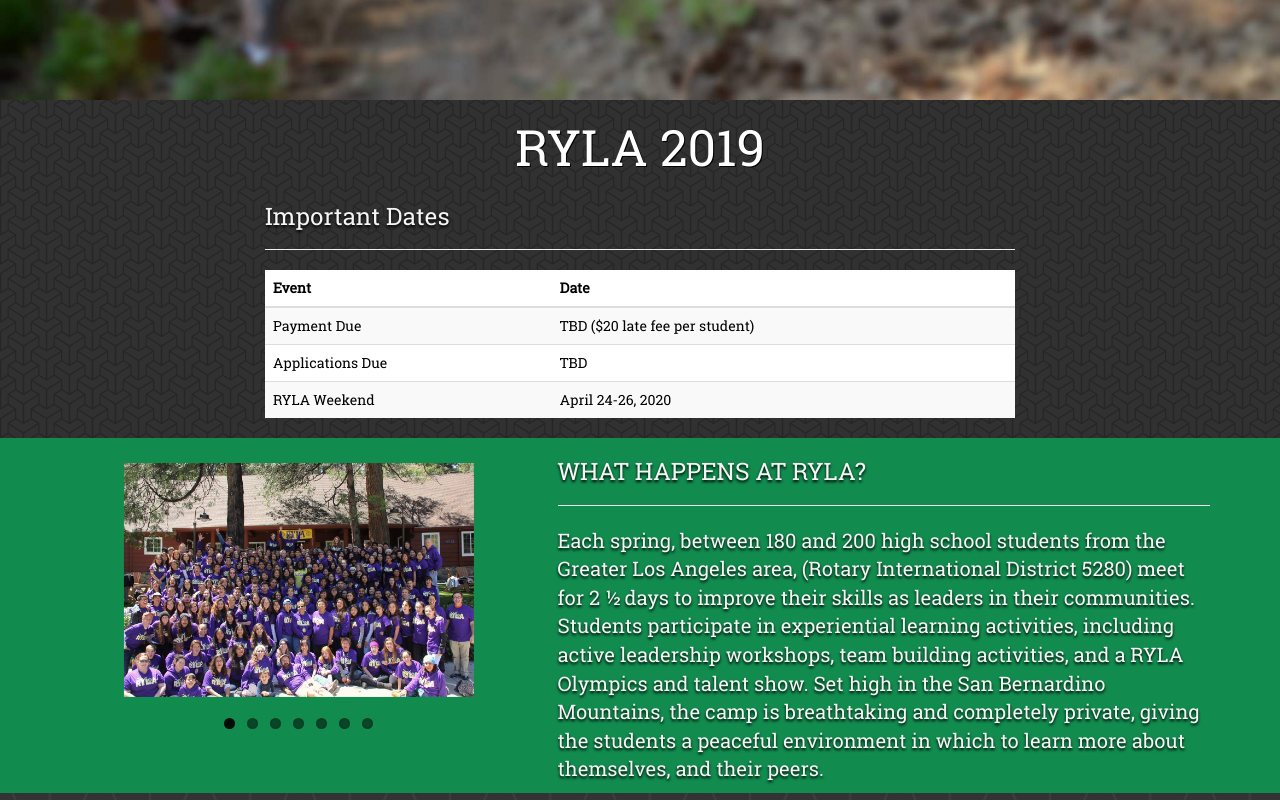
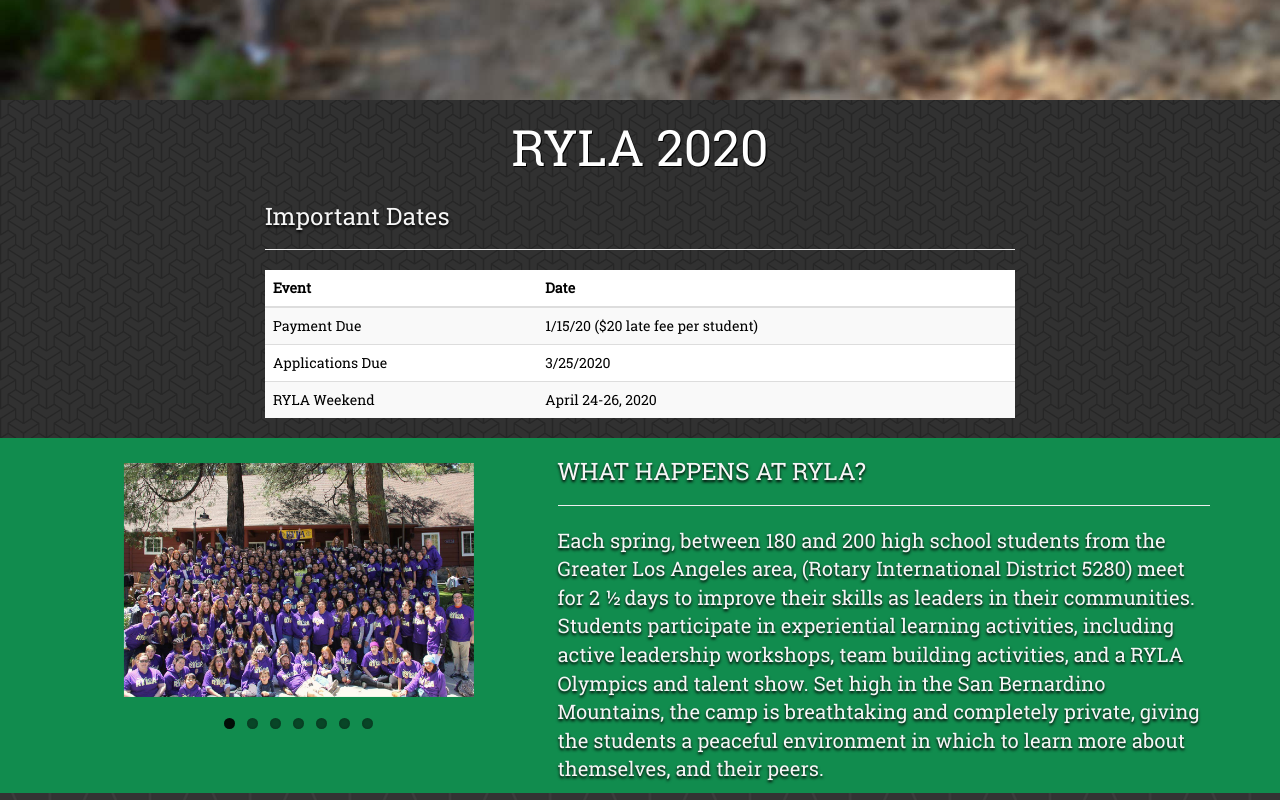
Before and after one commit to isaac-siegel/RYLA5280, a plain HTML site: page index.html in a window 1280 px wide. Shown: the part 700-1500 px from the top of the page. Drawn offline with nearby package versions, Linux system fonts and the light colour scheme; a script that the page names is missing; a web font is replaced by a local one.

Commit message:
Update index.html

```diff
--- a/index.html
+++ b/index.html
@@ -573,7 +573,7 @@
                 <div class="col-md-2"></div>
                 <div class="col-md-8 wow fadeInUp" >
                     <div id=flipclock_container wow fadeInUp>
-                        <h1>RYLA 2019</h1>
+                        <h1>RYLA 2020</h1>
                         <div class="clock" style="margin:2em;"></div>
                     </div>
 
@@ -589,11 +589,11 @@
                         <tbody>
                         <tr>
                             <td>Payment Due</td>
-                            <td>TBD ($20 late fee per student)</td>
+                            <td>1/15/20 ($20 late fee per student)</td>
                         </tr>
                         <tr>
                             <td>Applications Due</td>
-                            <td>TBD</td>
+                            <td>3/25/2020</td>
                         </tr>
                         <tr>
                             <td>RYLA Weekend</td>
@@ -759,7 +759,7 @@
                     <table id="application_table" class="wow bounceInUp" style="width:100%">
                         <tr>
                             <td>
-                                <p>Payment Deadline: <b>January 25, 2019</b></p>
+                                <p>Payment Deadline: <b>1/15/20</b></p>
                                 <p>$200 per student, $20 late fee after deadline</p>
                                 <p>Make checks payable to <i>Rotary District 5280/RYLA</i></p>
                                 <br>
```
